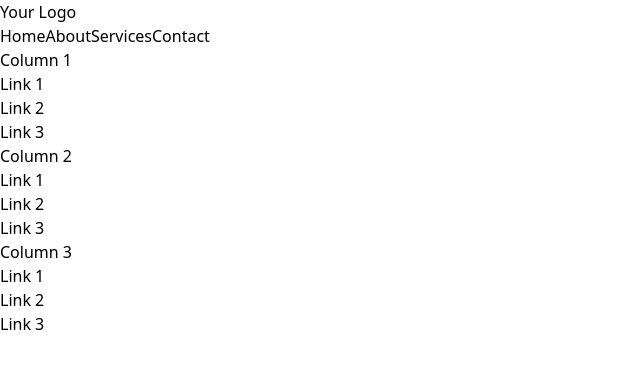
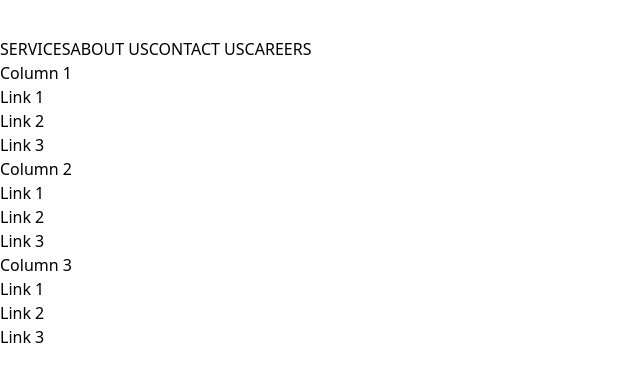
Before and after one commit to Nisal-N-Narasinghe/Front-end-Dev-Project-AT-Digital, a React (Create React App) app: page / in a window 1280 px wide. Shown: the top 382 px of the page, without its empty margins (0-640 px from the left). Built offline with nearby package versions, Linux system fonts and the light colour scheme.

Commit message:
header styles

```diff
--- a/src/components/Header.js
+++ b/src/components/Header.js
@@ -1,24 +1,36 @@
 import React from "react";
+import { NavLinks } from "../helpers/Header";
 
 const Header = () => {
+  const navigationLinks = [
+    {
+      name: "SERVICES",
+      url: "#",
+    },
+    {
+      name: "ABOUT US",
+      url: "#",
+    },
+    {
+      name: "CONTACT US",
+      url: "#",
+    },
+    {
+      name: "CAREERS",
+      url: "#",
+    },
+  ];
   return (
-    <header className='bg-primary-color p-4'>
+    <header className='bg-primary-color'>
       <div className='container mx-auto flex items-center justify-between'>
-        <div className='text-white text-2xl font-bold'>Your Logo</div>
-        <nav className='space-x-4'>
-          <a href='#' className='text-white hover:underline'>
-            Home
-          </a>
-          <a href='#' className='text-white hover:underline'>
-            About
-          </a>
-          <a href='#' className='text-white hover:underline'>
-            Services
-          </a>
-          <a href='#' className='text-white hover:underline'>
-            Contact
-          </a>
-        </nav>
+        <div className='m-4'>
+          <img
+            className='w-logo h-logo'
+            src='images/header/White-Logo.png'
+            alt='logo'
+          />
+        </div>
+        <NavLinks links={navigationLinks} />
       </div>
     </header>
   );
--- /dev/null
+++ b/src/helpers/Header.js
@@ -0,0 +1,11 @@
+export const NavLinks = ({ links }) => {
+  return (
+    <nav className='flex space-x-4'>
+      {links.map((link, index) => (
+        <a key={index} href={link.url} className='text-accent-color-2'>
+          {link.name}
+        </a>
+      ))}
+    </nav>
+  );
+};
--- a/tailwind.config.js
+++ b/tailwind.config.js
@@ -17,6 +17,13 @@ export const theme = {
     "error-color": "#FFF8E0",
     "success-color": "#FFF8E0",
   },
-  extend: {},
+  extend: {
+    width: {
+      logo: "238.89px",
+    },
+    height: {
+      logo: "36.11px",
+    },
+  },
 };
 export const plugins = [];
```
Also changed, not shown: public/images/header/White-Logo.png (added).
